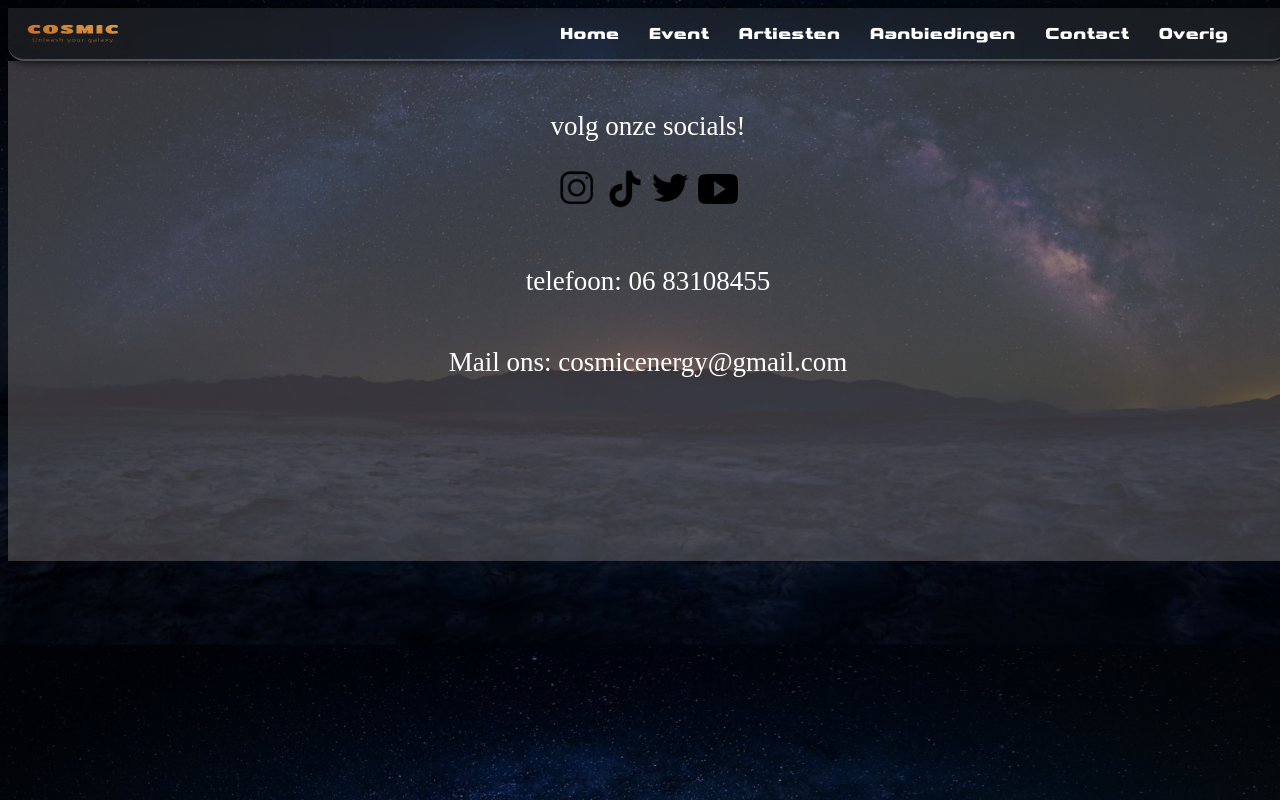
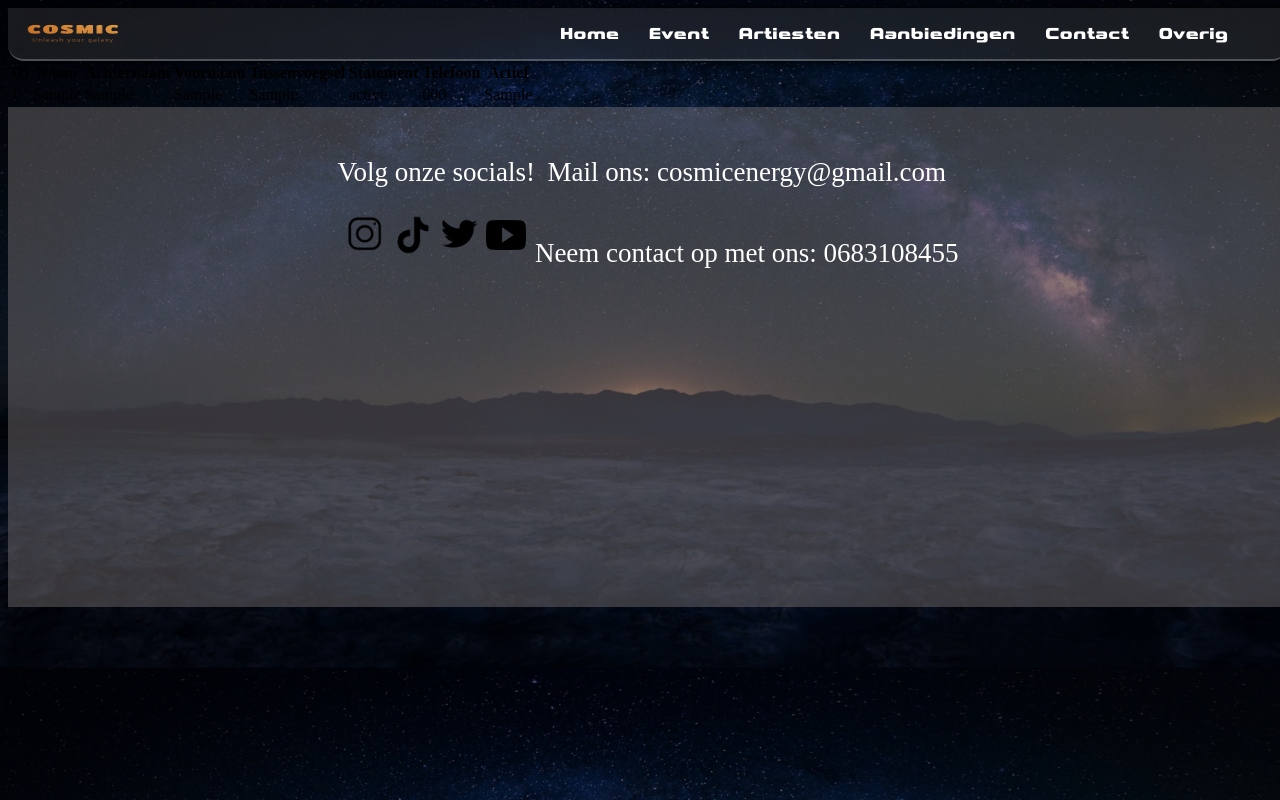
Before and after one commit to Rai71/localFile, a PHP site: page /artiestenOverzicht.php in a window 1280 px wide. Run offline with PHP 8.4, Linux system fonts and the light colour scheme; tables that the repository leaves empty or names only in its code hold one stand-in row (values such as "Sample post").

Commit message:
Update artiestenOverzicht.php

```diff
--- a/artiestenOverzicht.php
+++ b/artiestenOverzicht.php
@@ -1,3 +1,11 @@
+<?php
+
+$servername = "localhost";
+$username = "root";
+$password = "";
+$dbname = "energy";
+
+?>
 <!DOCTYPE html>
 <html lang="NL">
 <head>
@@ -11,24 +19,109 @@
     href="images/favicon.png">
 </head>
 <body>
-<?php
-    require_once('Php\header.php');
+    <header>
+        <article>
+            <a href="home.html"><img class="logo-item" src="images/logoWslogan.png"></a>
+        </article>
+        <article>
+            <ul>
+                <li id="navbarHome"><a href="home.html">Home</a></li>
+                <li id="navbarEvent">
+                    <a href="#">Event</a>
+                    <ul class="dropdown">
+                        <li><a href="eventOverzicht.html">Event overzicht</a></li>
+                        <li><a href="eventDetails.html">Event details</a></li>
+                    </ul>
+                </li>
+                <li id="navbarArtiesten">
+                    <a href="#">Artiesten</a>
+                    <ul class="dropdown">
+                        <li><a href="artiestenOverzicht.html">Artiesten overzicht</a></li>
+                        <li><a href="eventDetails.html">Artiesten details</a></li>
+                    </ul>
+                </li>
+                <li id="navbarAanbiedingen">
+                    <a href="#">Aanbiedingen</a>
+                    <ul class="dropdown">
+                        <li><a href="aanbiedingenOverzicht.html">Aanbiedingen overzicht</a></li>
+                        <li><a href="aanbiedingenDetails.html">Aanbiedingen details</a></li>
+                    </ul>
+                </li>
+                <li id="navbarContact"><a href="contact.php">Contact</a></li>
+                <li id="navbarOverig">
+                    <a href="#">Overig</a>
+                    <ul class="dropdown">
+                        <li><a href="inlogAdmin.html">inloggen</a></li>
+                        <li><a href="productInfo.html">Product info</a></li>
+                    </ul>
+                </li>
+            </ul>
+        </article>
+    </header>
+    <main>
+        <?php
+$host = 'localhost';
+$user = 'username';
+$pass = 'password';
+$dbname = 'energy';
 
-    ?>
-    <main>
+$conn = mysqli_connect($host, $user, $pass, $dbname);
+
+if (!$conn) {
+    die("Connection failed: " . mysqli_connect_error());
+}
+
+$sql = "SELECT * FROM artiesten";
+$result = mysqli_query($conn, $sql);
+
+if (mysqli_num_rows($result) > 0) {
+    echo "<table>";
+    echo "<tr><th>ID</th><th>Naam</th><th>Achternaam</th><th>Voornaam</th><th>Tussenvoegsel</th><th>Statement</th><th>Telefoon</th><th>Actief</th></tr>";
+
+    while ($row = mysqli_fetch_assoc($result)) {
+        echo "<tr>";
+        echo "<td>" . $row['artiest_id'] . "</td>";
+        echo "<td>" . $row['naam'] . "</td>";
+        echo "<td>" . $row['achternaam'] . "</td>";
+        echo "<td>" . $row['voornaam'] . "</td>";
+        echo "<td>" . $row['tussenvoegsel'] . "</td>";
+        echo "<td>" . $row['statement'] . "</td>";
+        echo "<td>" . $row['telefoon'] . "</td>";
+        echo "<td>" . $row['actief'] . "</td>";
+        echo "</tr>";
+    }
+
+    echo "</table>";
+} else {
+    echo "No results found";
+}
+
+mysqli_close($conn);
+
+        ?>
 
     </main>
     <footer>
-        <section>
-            <p class="fp">volg onze socials!</p>
-            <article class="socialIconsFooter">
-                <a href="contact.php"><img id="instagramIcon1" src="images\instagram.png" alt="instagram icon"></a>
-                <a href="contact.php"><img id="tiktokIcon1" src="images\tiktok.png" alt="tiktok icon"></a>
-                <a href="contact.php"><img id="twitterIcon1" src="images\twitter.png" alt="twitter icon"></a>
-                <a href="contact.php"><img id="youtubeIcon1" src="images\youtube.png" alt="youtube icon"></a>
-            </article>
-            <p id="fp2">telefoon: 06 83108455</p>
-            <p id="fp3">Mail ons: cosmicenergy@gmail.com</p>
+        <section id="fs1">
+            <div id="fs1d1">
+                <p class="fp">Volg onze socials!</p>
+            </div>
+            <div id="fs1d2">
+                <a href="#"><img src="images/instagram.png" alt=""></a>
+                <a href="#"><img src="images/tiktok.png" alt=""></a>
+                <a href="#"><img src="images/twitter.png" alt=""></a>
+                <a href="#"><img src="images/youtube.png" alt=""></a>
+            </div>
+        </section>
+        <section id="fs2">
+            <div id="fs2d1">
+                <article id="fs2a1">
+                    <p class="footertext">Mail ons: cosmicenergy@gmail.com</p>
+                </article>
+                <article id="fs2a2">
+                    <p class="footertext">Neem contact op met ons: 0683108455</p>
+                </article>
+            </div>
         </section>
     </footer>
 </body>
```
